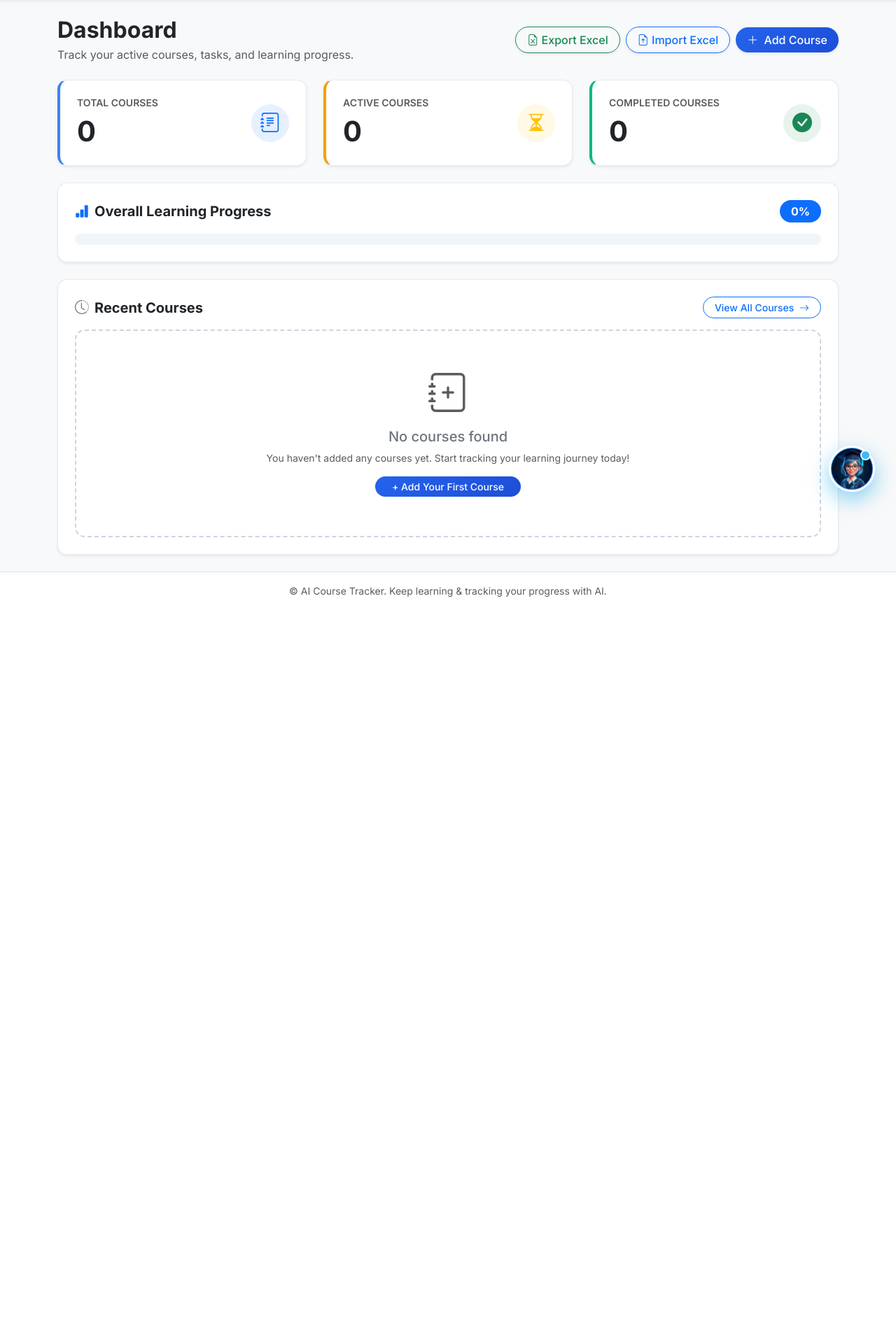
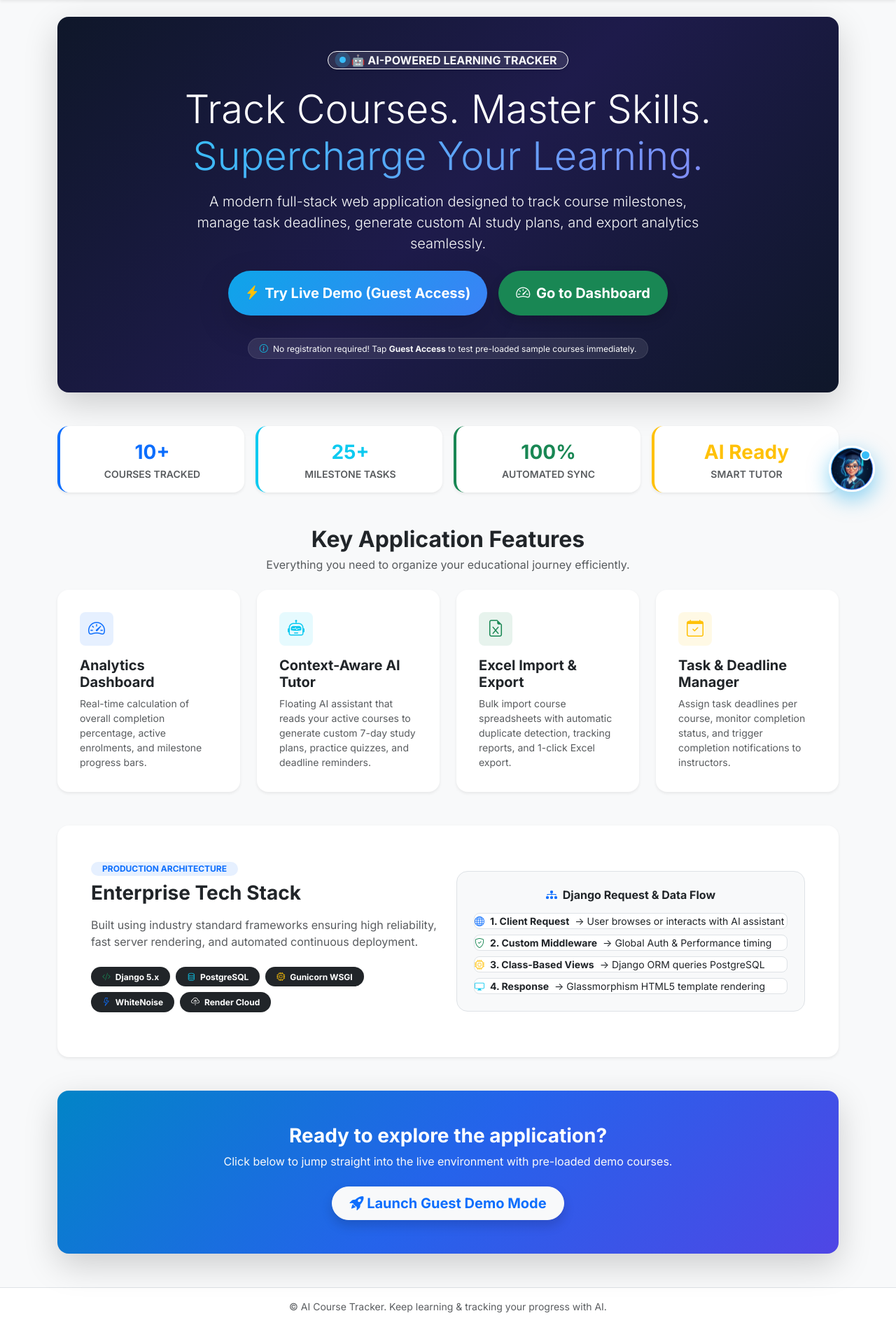
Before and after one commit to foysalpranto121/Course_Tracker, a Django app: page / in a window 1280 px wide. Shown: the part 65-1959 px from the top of the page at 70% size. Before the commit the page ends 918 px from the top, so only its background shows below. Run offline with Django 5.2, Linux system fonts and the light colour scheme; the visitor is signed in with stand-in values (Sample User, id 1); data comes from the database, SQL or seed files in the repository; data that the repository does not hold is empty.

Commit message:
Add Home Landing page and 1-click Guest Demo Mode

```diff
--- a/courses/templates/courses/base.html
+++ b/courses/templates/courses/base.html
@@ -38,7 +38,7 @@
     <nav class="navbar navbar-expand-lg custom-navbar sticky-top py-2.5 shadow-sm">
         <div class="container">
 
-            <a class="navbar-brand d-flex align-items-center gap-2.5" href="{% url 'courses:dashboard' %}">
+            <a class="navbar-brand d-flex align-items-center gap-2.5" href="{% if user.is_authenticated %}{% url 'courses:dashboard' %}{% else %}{% url 'courses:landing' %}{% endif %}">
                 <img src="{% static 'logo.jpg' %}" alt="AI Course Tracker Logo" class="brand-logo rounded-circle" width="38" height="38">
                 <span class="brand-title ms-1">AI Course Tracker</span>
             </a>
@@ -92,8 +92,13 @@
 
                     {% else %}
                         <li class="nav-item">
+                            <a class="nav-link" href="{% url 'courses:landing' %}">
+                                <i class="bi bi-house-door me-1"></i> Home
+                            </a>
+                        </li>
+                        <li class="nav-item">
                             <a class="nav-link" href="{% url 'courses:signin' %}">
-                                <i class="bi bi-box-arrow-in-right me-1.5"></i> Sign In
+                                <i class="bi bi-box-arrow-in-right me-1"></i> Sign In
                             </a>
                         </li>
                         <li class="nav-item ms-lg-1">
@@ -101,9 +106,15 @@
                                 <i class="bi bi-person-plus me-1"></i> Sign Up
                             </a>
                         </li>
+                        <li class="nav-item ms-lg-1">
+                            <a class="btn btn-sm btn-primary rounded-pill px-3 py-1.5 fw-bold shadow-sm" href="{% url 'courses:guest_signin' %}" style="background: linear-gradient(135deg, #0ea5e9 0%, #3b82f6 100%); border: none;">
+                                <i class="bi bi-lightning-charge-fill me-1 text-warning"></i> Try Demo Mode
+                            </a>
+                        </li>
                     {% endif %}
                 </ul>
             </div>
+
 
 
         </div>
--- /dev/null
+++ b/courses/templates/courses/landing.html
@@ -0,0 +1,208 @@
+{% extends "courses/base.html" %}
+{% load static %}
+
+{% block title %}
+    Welcome — AI Course Tracker & Task Manager
+{% endblock %}
+
+{% block content %}
+<div class="landing-page-container">
+
+    <!-- 1. Hero Banner Section -->
+    <div class="card border-0 shadow-lg rounded-4 overflow-hidden mb-5 bg-dark text-white position-relative" style="background: linear-gradient(135deg, #0f172a 0%, #1e1b4b 50%, #0f172a 100%);">
+        <div class="card-body p-4 p-md-5 text-center position-relative" style="z-index: 2;">
+            <div class="d-inline-flex align-items-center gap-2 px-3 py-1.5 rounded-pill bg-white bg-opacity-10 text-cyan mb-4 border border-white border-opacity-20 shadow-sm">
+                <span class="pulse-dot"></span>
+                <span class="fs-7 fw-bold text-uppercase tracking-wider text-light">🤖 AI-Powered Learning Tracker</span>
+            </div>
+
+            <h1 class="display-4 fw-extrabold mb-3 text-white">
+                Track Courses. Master Skills. <br class="d-none d-md-block">
+                <span class="text-transparent bg-clip-text" style="background: linear-gradient(135deg, #38bdf8 0%, #818cf8 100%); -webkit-background-clip: text; -webkit-text-fill-color: transparent;">Supercharge Your Learning.</span>
+            </h1>
+
+            <p class="lead text-light opacity-90 max-w-2xl mx-auto mb-4" style="max-width: 720px; font-weight: 300;">
+                A modern full-stack web application designed to track course milestones, manage task deadlines, generate custom AI study plans, and export analytics seamlessly.
+            </p>
+
+            <div class="d-flex flex-wrap justify-content-center gap-3 mt-4">
+                <a href="{% url 'courses:guest_signin' %}" class="btn btn-lg btn-primary rounded-pill px-4 py-3 fw-bold shadow-lg d-inline-flex align-items-center gap-2 hover-lift" style="background: linear-gradient(135deg, #0ea5e9 0%, #3b82f6 100%); border: none;">
+                    <i class="bi bi-lightning-charge-fill text-warning fs-5"></i>
+                    <span>Try Live Demo (Guest Access)</span>
+                </a>
+                {% if not user.is_authenticated %}
+                    <a href="{% url 'courses:signin' %}" class="btn btn-lg btn-outline-light rounded-pill px-4 py-3 fw-semibold d-inline-flex align-items-center gap-2">
+                        <i class="bi bi-box-arrow-in-right"></i>
+                        <span>Sign In</span>
+                    </a>
+                    <a href="{% url 'courses:signup' %}" class="btn btn-lg btn-light text-primary rounded-pill px-4 py-3 fw-semibold d-inline-flex align-items-center gap-2">
+                        <i class="bi bi-person-plus-fill"></i>
+                        <span>Sign Up</span>
+                    </a>
+                {% else %}
+                    <a href="{% url 'courses:dashboard' %}" class="btn btn-lg btn-success rounded-pill px-4 py-3 fw-bold shadow">
+                        <i class="bi bi-speedometer2 me-1"></i> Go to Dashboard
+                    </a>
+                {% endif %}
+            </div>
+
+            <!-- Demo Hint -->
+            <div class="mt-4 pt-2">
+                <span class="badge bg-white bg-opacity-10 text-light fw-normal px-3 py-2 rounded-pill border border-white border-opacity-10">
+                    <i class="bi bi-info-circle me-1 text-info"></i> No registration required! Tap <strong>Guest Access</strong> to test pre-loaded sample courses immediately.
+                </span>
+            </div>
+        </div>
+    </div>
+
+    <!-- 2. Platform Stats Bar -->
+    <div class="row g-3 mb-5">
+        <div class="col-6 col-md-3">
+            <div class="card border-0 shadow-sm rounded-4 text-center p-3 h-100 bg-white border-start border-4 border-primary">
+                <div class="text-primary fs-3 fw-bold mb-0">{{ total_courses_count|default:"10+" }}</div>
+                <small class="text-muted fw-semibold text-uppercase fs-8">Courses Tracked</small>
+            </div>
+        </div>
+        <div class="col-6 col-md-3">
+            <div class="card border-0 shadow-sm rounded-4 text-center p-3 h-100 bg-white border-start border-4 border-info">
+                <div class="text-info fs-3 fw-bold mb-0">{{ total_tasks_count|default:"25+" }}</div>
+                <small class="text-muted fw-semibold text-uppercase fs-8">Milestone Tasks</small>
+            </div>
+        </div>
+        <div class="col-6 col-md-3">
+            <div class="card border-0 shadow-sm rounded-4 text-center p-3 h-100 bg-white border-start border-4 border-success">
+                <div class="text-success fs-3 fw-bold mb-0">100%</div>
+                <small class="text-muted fw-semibold text-uppercase fs-8">Automated Sync</small>
+            </div>
+        </div>
+        <div class="col-6 col-md-3">
+            <div class="card border-0 shadow-sm rounded-4 text-center p-3 h-100 bg-white border-start border-4 border-warning">
+                <div class="text-warning fs-3 fw-bold mb-0">AI Ready</div>
+                <small class="text-muted fw-semibold text-uppercase fs-8">Smart Tutor</small>
+            </div>
+        </div>
+    </div>
+
+    <!-- 3. Key Feature Cards Grid -->
+    <div class="mb-5">
+        <div class="text-center mb-4">
+            <h2 class="fw-bold text-dark mb-1">Key Application Features</h2>
+            <p class="text-muted">Everything you need to organize your educational journey efficiently.</p>
+        </div>
+
+        <div class="row g-4">
+            <!-- Feature 1 -->
+            <div class="col-md-6 col-lg-3">
+                <div class="card border-0 shadow-sm rounded-4 h-100 p-3 hover-shadow transition-all">
+                    <div class="card-body">
+                        <div class="feature-icon bg-primary bg-opacity-10 text-primary rounded-3 d-inline-flex align-items-center justify-content-center mb-3" style="width: 48px; height: 48px;">
+                            <i class="bi bi-speedometer2 fs-4"></i>
+                        </div>
+                        <h5 class="fw-bold text-dark mb-2">Analytics Dashboard</h5>
+                        <p class="text-muted small mb-0">
+                            Real-time calculation of overall completion percentage, active enrolments, and milestone progress bars.
+                        </p>
+                    </div>
+                </div>
+            </div>
+
+            <!-- Feature 2 -->
+            <div class="col-md-6 col-lg-3">
+                <div class="card border-0 shadow-sm rounded-4 h-100 p-3 hover-shadow transition-all">
+                    <div class="card-body">
+                        <div class="feature-icon bg-info bg-opacity-10 text-info rounded-3 d-inline-flex align-items-center justify-content-center mb-3" style="width: 48px; height: 48px;">
+                            <i class="bi bi-robot fs-4"></i>
+                        </div>
+                        <h5 class="fw-bold text-dark mb-2">Context-Aware AI Tutor</h5>
+                        <p class="text-muted small mb-0">
+                            Floating AI assistant that reads your active courses to generate custom 7-day study plans, practice quizzes, and deadline reminders.
+                        </p>
+                    </div>
+                </div>
+            </div>
+
+            <!-- Feature 3 -->
+            <div class="col-md-6 col-lg-3">
+                <div class="card border-0 shadow-sm rounded-4 h-100 p-3 hover-shadow transition-all">
+                    <div class="card-body">
+                        <div class="feature-icon bg-success bg-opacity-10 text-success rounded-3 d-inline-flex align-items-center justify-content-center mb-3" style="width: 48px; height: 48px;">
+                            <i class="bi bi-file-earmark-excel fs-4"></i>
+                        </div>
+                        <h5 class="fw-bold text-dark mb-2">Excel Import & Export</h5>
+                        <p class="text-muted small mb-0">
+                            Bulk import course spreadsheets with automatic duplicate detection, tracking reports, and 1-click Excel export.
+                        </p>
+                    </div>
+                </div>
+            </div>
+
+            <!-- Feature 4 -->
+            <div class="col-md-6 col-lg-3">
+                <div class="card border-0 shadow-sm rounded-4 h-100 p-3 hover-shadow transition-all">
+                    <div class="card-body">
+                        <div class="feature-icon bg-warning bg-opacity-10 text-warning rounded-3 d-inline-flex align-items-center justify-content-center mb-3" style="width: 48px; height: 48px;">
+                            <i class="bi bi-calendar-check fs-4"></i>
+                        </div>
+                        <h5 class="fw-bold text-dark mb-2">Task & Deadline Manager</h5>
+                        <p class="text-muted small mb-0">
+                            Assign task deadlines per course, monitor completion status, and trigger completion notifications to instructors.
+                        </p>
+                    </div>
+                </div>
+            </div>
+        </div>
+    </div>
+
+    <!-- 4. System Architecture & Tech Stack Section -->
+    <div class="card border-0 shadow-sm rounded-4 bg-white p-4 p-md-5 mb-5">
+        <div class="row align-items-center g-4">
+            <div class="col-lg-6">
+                <span class="badge bg-primary bg-opacity-10 text-primary fw-bold px-3 py-1.5 rounded-pill mb-2">PRODUCTION ARCHITECTURE</span>
+                <h3 class="fw-bold text-dark mb-3">Enterprise Tech Stack</h3>
+                <p class="text-muted mb-4">
+                    Built using industry standard frameworks ensuring high reliability, fast server rendering, and automated continuous deployment.
+                </p>
+
+                <div class="d-flex flex-wrap gap-2 mb-3">
+                    <span class="badge bg-dark text-white px-3 py-2 rounded-pill fs-7"><i class="bi bi-code-slash text-success me-1"></i> Django 5.x</span>
+                    <span class="badge bg-dark text-white px-3 py-2 rounded-pill fs-7"><i class="bi bi-database text-info me-1"></i> PostgreSQL</span>
+                    <span class="badge bg-dark text-white px-3 py-2 rounded-pill fs-7"><i class="bi bi-cpu text-warning me-1"></i> Gunicorn WSGI</span>
+                    <span class="badge bg-dark text-white px-3 py-2 rounded-pill fs-7"><i class="bi bi-lightning text-primary me-1"></i> WhiteNoise</span>
+                    <span class="badge bg-dark text-white px-3 py-2 rounded-pill fs-7"><i class="bi bi-cloud-upload text-cyan me-1"></i> Render Cloud</span>
+                </div>
+            </div>
+            <div class="col-lg-6">
+                <div class="p-4 rounded-4 bg-light border text-center">
+                    <h6 class="fw-bold text-dark mb-3"><i class="bi bi-diagram-3-fill text-primary me-1"></i> Django Request & Data Flow</h6>
+                    <div class="d-flex flex-column gap-2 text-start small">
+                        <div class="p-2.5 bg-white rounded-3 border d-flex align-items-center gap-2">
+                            <i class="bi bi-globe text-primary"></i> <strong>1. Client Request</strong> &rarr; User browses or interacts with AI assistant
+                        </div>
+                        <div class="p-2.5 bg-white rounded-3 border d-flex align-items-center gap-2">
+                            <i class="bi bi-shield-check text-success"></i> <strong>2. Custom Middleware</strong> &rarr; Global Auth & Performance timing
+                        </div>
+                        <div class="p-2.5 bg-white rounded-3 border d-flex align-items-center gap-2">
+                            <i class="bi bi-cpu text-warning"></i> <strong>3. Class-Based Views</strong> &rarr; Django ORM queries PostgreSQL
+                        </div>
+                        <div class="p-2.5 bg-white rounded-3 border d-flex align-items-center gap-2">
+                            <i class="bi bi-display text-info"></i> <strong>4. Response</strong> &rarr; Glassmorphism HTML5 template rendering
+                        </div>
+                    </div>
+                </div>
+            </div>
+        </div>
+    </div>
+
+    <!-- 5. Bottom Call-To-Action Banner -->
+    <div class="card border-0 shadow-lg rounded-4 bg-primary text-white text-center p-4 p-md-5 position-relative overflow-hidden mb-4" style="background: linear-gradient(135deg, #0284c7 0%, #2563eb 50%, #4f46e5 100%);">
+        <h3 class="fw-bold text-white mb-2">Ready to explore the application?</h3>
+        <p class="text-light opacity-90 mb-4">Click below to jump straight into the live environment with pre-loaded demo courses.</p>
+        <div>
+            <a href="{% url 'courses:guest_signin' %}" class="btn btn-lg btn-light text-primary fw-bold rounded-pill px-4 py-2.5 shadow hover-lift">
+                <i class="bi bi-rocket-takeoff-fill text-primary me-1.5"></i> Launch Guest Demo Mode
+            </a>
+        </div>
+    </div>
+
+</div>
+{% endblock %}
--- a/courses/urls.py
+++ b/courses/urls.py
@@ -4,13 +4,16 @@ from . import views
 app_name = "courses"
 
 urlpatterns = [
-    path("", views.DashboardView.as_view(), name="dashboard"),
+    path("", views.LandingPageView.as_view(), name="landing"),
+    path("dashboard/", views.DashboardView.as_view(), name="dashboard"),
 
     # Auth & Profile CBV routes
     path("signup/", views.SignUpView.as_view(), name="signup"),
     path("signin/", views.SignInView.as_view(), name="signin"),
+    path("guest-signin/", views.GuestSignInView.as_view(), name="guest_signin"),
     path("signout/", views.SignOutView.as_view(), name="signout"),
     path("profile/", views.ProfileView.as_view(), name="profile"),
+
 
     # Course CBV routes
     path("courses/", views.CourseListView.as_view(), name="course_list"),
--- a/courses/views.py
+++ b/courses/views.py
@@ -35,8 +35,155 @@ from .utils import (
 )
 
 
+class LandingPageView(TemplateView):
+    template_name = "courses/landing.html"
+
+    def get_context_data(self, **kwargs):
+        context = super().get_context_data(**kwargs)
+        total_courses_count = Course.objects.count()
+        total_users_count = User.objects.count()
+        total_tasks_count = Task.objects.count()
+
+        context.update(
+            {
+                "total_courses_count": total_courses_count,
+                "total_users_count": total_users_count,
+                "total_tasks_count": total_tasks_count,
+            }
+        )
+        return context
+
+
+class GuestSignInView(View):
+    def get(self, request, *args, **kwargs):
+        return self.login_guest(request)
+
+    def post(self, request, *args, **kwargs):
+        return self.login_guest(request)
+
+    def login_guest(self, request):
+        guest_username = "guest_demo"
+        user, created = User.objects.get_or_create(
+            username=guest_username,
+            defaults={
+                "first_name": "Guest",
+                "last_name": "Explorer",
+                "email": "guest@example.com",
+            },
+        )
+        if created:
+            user.set_unusable_password()
+            user.save()
+
+        # Ensure user profile exists
+        profile, _ = UserProfile.objects.get_or_create(
+            user=user,
+            defaults={
+                "institution": "Open Learning Lab",
+                "occupation": "Guest Explorer",
+                "learning_goal": "Explore AI Course Tracker features",
+                "bio": "I am exploring the live demo environment of AI Course Tracker.",
+            },
+        )
+
+        # Seed initial sample data if guest user has no courses
+        if not Course.objects.filter(user=user).exists():
+            from datetime import timedelta
+            from django.utils import timezone
+            today = timezone.now().date()
+
+            c1 = Course.objects.create(
+                user=user,
+                title="Full-Stack Web Development with Django 5",
+                instructor="Dr. Angela Yu",
+                instructor_email="angela@example.com",
+                category="Web Development",
+                description="Master modern web app development, PostgreSQL database design, REST APIs, and Render deployment.",
+                start_date=today - timedelta(days=15),
+                end_date=today + timedelta(days=45),
+                progress=65,
+                status="in_progress",
+            )
+            Task.objects.create(
+                course=c1,
+                title="Complete PostgreSQL Database Schema Design",
+                description="Define models, primary keys, foreign keys, and indexes.",
+                due_date=today - timedelta(days=2),
+                completed=True,
+            )
+            Task.objects.create(
+                course=c1,
+                title="Build Interactive REST API Endpoints",
+                description="Implement serializers and viewsets for course models.",
+                due_date=today + timedelta(days=3),
+                completed=False,
+            )
+            Task.objects.create(
+                course=c1,
+                title="Deploy Web Service to Render",
+                description="Configure Gunicorn, WhiteNoise, build.sh, and render.yaml.",
+                due_date=today + timedelta(days=7),
+                completed=False,
+            )
+
+            c2 = Course.objects.create(
+                user=user,
+                title="Data Science & Machine Learning Essentials",
+                instructor="Jose Portilla",
+                instructor_email="jose@example.com",
+                category="Data Science",
+                description="Learn Python data analysis, pandas dataframes, numpy computations, and Excel import/export processing.",
+                start_date=today - timedelta(days=30),
+                end_date=today + timedelta(days=10),
+                progress=90,
+                status="in_progress",
+            )
+            Task.objects.create(
+                course=c2,
+                title="Clean and Filter Dataset using Pandas",
+                description="Handle missing values, duplicate rows, and date format parsing.",
+                due_date=today - timedelta(days=5),
+                completed=True,
+            )
+            Task.objects.create(
+                course=c2,
+                title="Export Formatted Analytics Report to Excel",
+                description="Generate .xlsx output with openpyxl engine.",
+                due_date=today + timedelta(days=1),
+                completed=False,
+            )
+
+            c3 = Course.objects.create(
+                user=user,
+                title="UI/UX Responsive Design in Bootstrap 5",
+                instructor="Daniel Walter Scott",
+                instructor_email="daniel@example.com",
+                category="Design",
+                description="Design modern glassmorphism web interfaces, dark themes, animated progress cards, and mobile layouts.",
+                start_date=today - timedelta(days=60),
+                end_date=today - timedelta(days=5),
+                progress=100,
+                status="completed",
+            )
+            Task.objects.create(
+                course=c3,
+                title="Build Dark Glassmorphic Dashboard Navbar",
+                description="Style translucent headers with subtle border glows.",
+                due_date=today - timedelta(days=10),
+                completed=True,
+            )
+
+        login(request, user)
+        messages.success(
+            request,
+            "⚡ Welcome to Guest Demo Mode! You are logged in as a Guest User with pre-loaded sample courses and AI Assistant context.",
+        )
+        return redirect("courses:dashboard")
+
+
 class DashboardView(LoginRequiredMixin, TemplateView):
     template_name = "courses/dashboard.html"
+
 
     def get_context_data(self, **kwargs):
         context = super().get_context_data(**kwargs)
```
Also changed, not shown: courses/middleware.py (+9 -2 lines), courses/templates/courses/signin.html (+10 -0 lines), courses/templates/courses/signup.html (+10 -0 lines).
